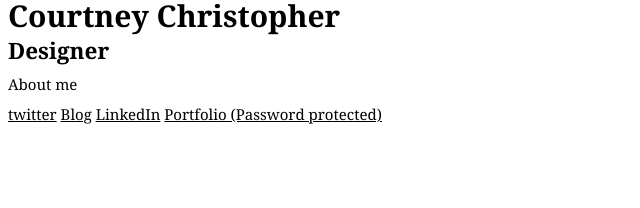
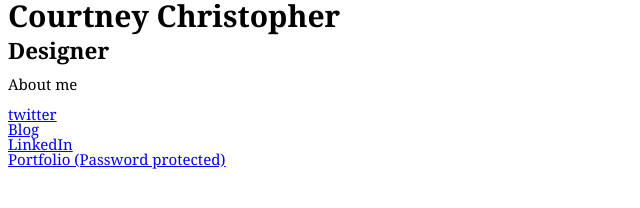
Before and after one commit to courtneyetc/qwertney, a plain HTML site: page index.html in a window 1280 px wide. Shown: the whole page, without its empty margins (0-640 px from the left). Drawn offline with Linux system fonts and the light colour scheme.

Commit message:
color and spacing fixes

```diff
--- a/index.html
+++ b/index.html
@@ -10,7 +10,7 @@
     		font-family: 'Gentium Book Basic', Georgia, serif;
 		}
 		a {
-			color:0000
+			color:#0000ff;
 		}
 		a:hover {
   			background-image: url('http://media.giphy.com/media/idOMn8TkbERqM/giphy.gif') -47px -45px;
@@ -29,10 +29,10 @@
 		<p>About me</p>
 
 		<p>
- 		<a href="courtneychristopher.com">twitter</a>
-		<a href="courtneychristopher.com">Blog</a>
-		<a href="courtneychristopher.com">LinkedIn</a>
-		<a href="courtneychristopher.com">Portfolio (Password protected)</a>
+ 		<a href="courtneychristopher.com">twitter</a><br />
+		<a href="courtneychristopher.com">Blog</a><br />
+		<a href="courtneychristopher.com">LinkedIn</a><br />
+		<a href="courtneychristopher.com">Portfolio (Password protected)</a><br />
 		</p>
 
 	</body>
```
